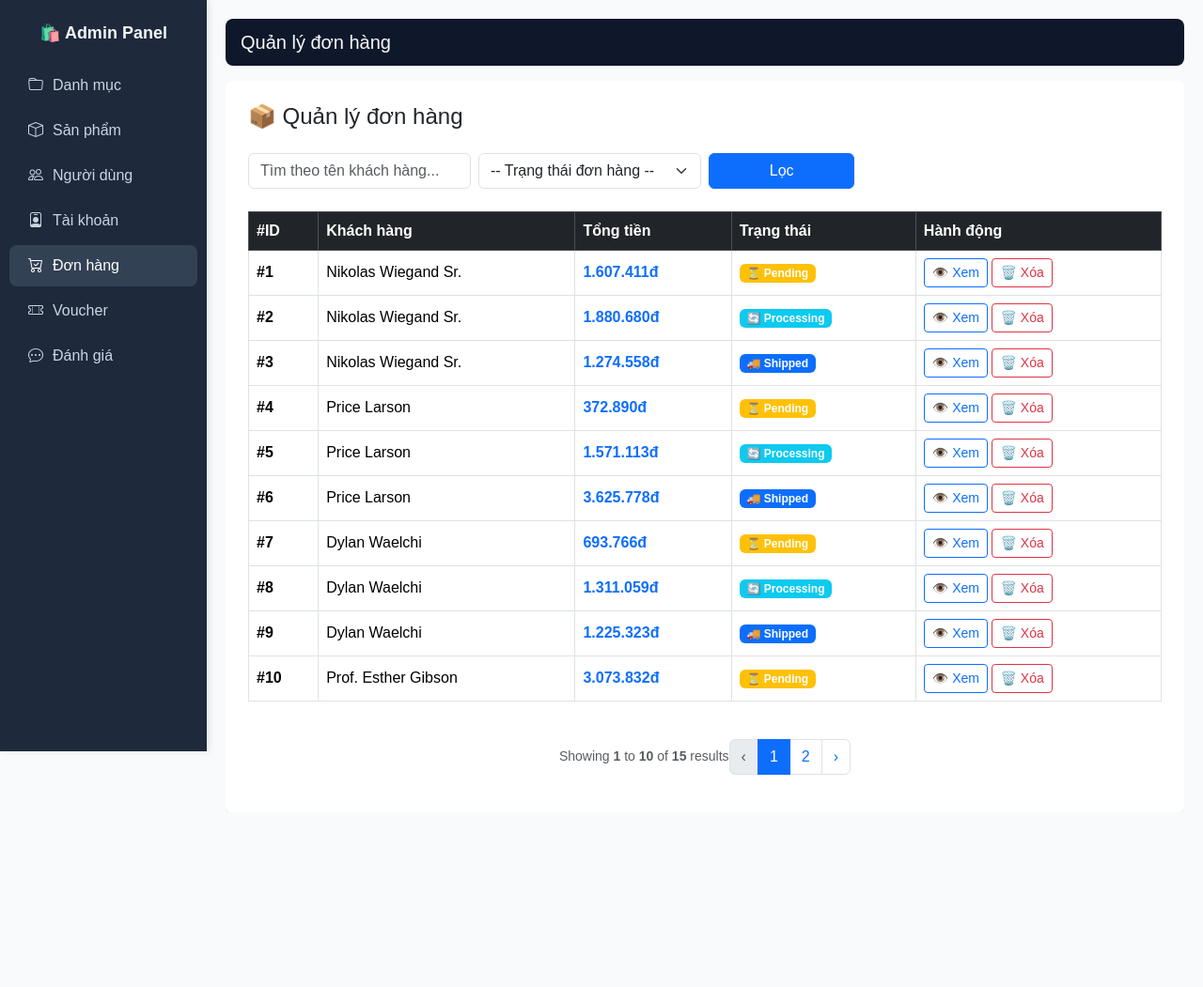
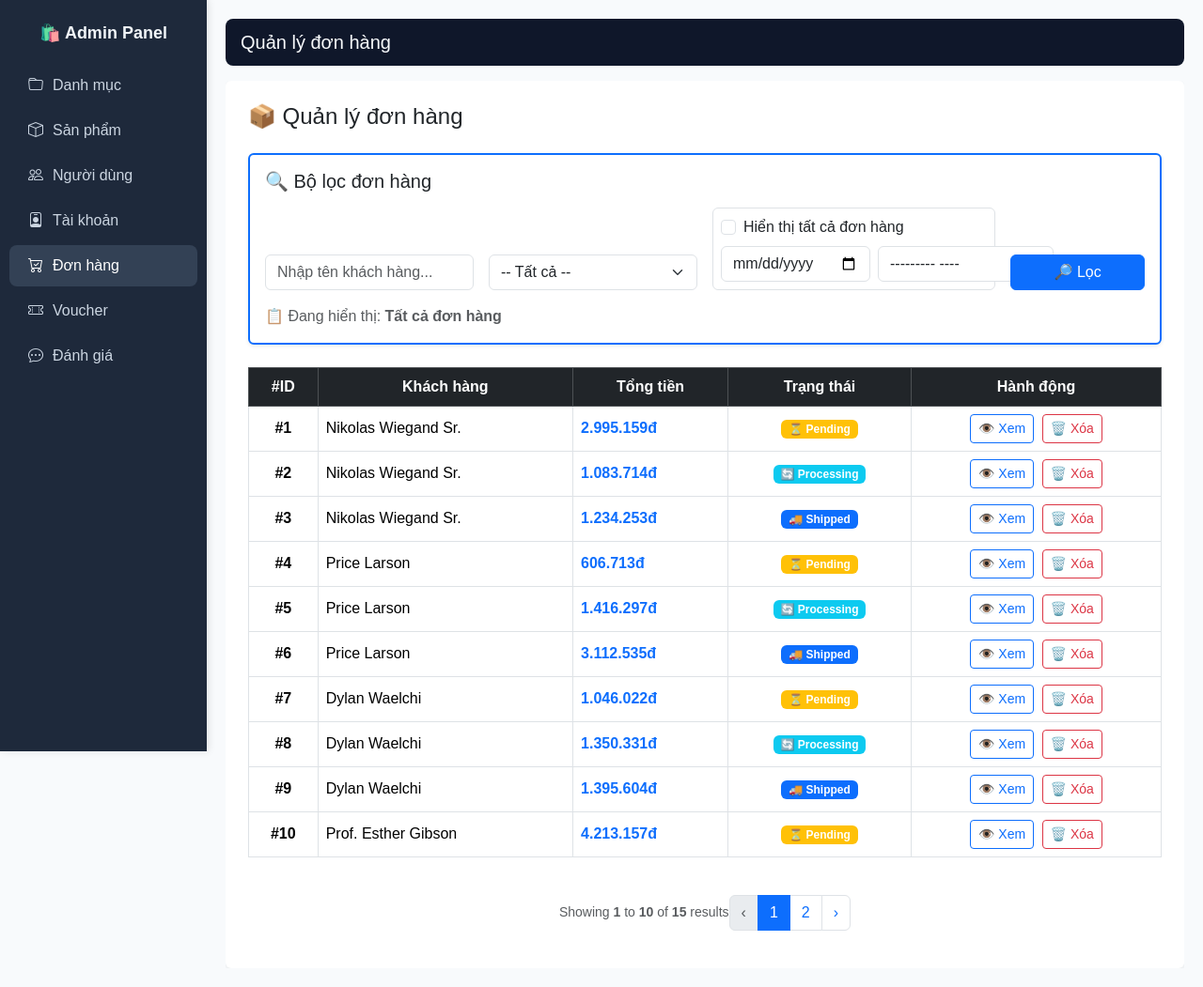
Before and after one commit to GP-Bun/DATN, a Laravel app: page /admin/orders in a window 1280 px wide. Shown: the whole page at 94% size. Before the commit the page ends 825 px from the top, so only its background shows below. Run offline with Laravel 12, Linux system fonts and the light colour scheme; data comes from the database, SQL or seed files in the repository; some libraries are stand-ins or nearby versions.

Commit message:
Update OrderController, Product model, and views

```diff
--- a/back-store/app/Http/Controllers/Admin/OrderController.php
+++ b/back-store/app/Http/Controllers/Admin/OrderController.php
@@ -23,6 +23,20 @@
         // Lọc theo trạng thái đơn hàng
         if ($request->filled('status')) {
             $query->where('order_status', $request->status);
+        }
+
+        // Lọc theo ngày cụ thể
+        if ($request->filled('day')) {
+            $query->whereDate('created_at', $request->day);
+        }
+        if ($request->filled('to_date')) {
+            $query->whereDate('created_at', '<=', $request->to_date);
+        }
+        // Lọc theo tháng/năm
+        if ($request->filled('month')) {
+            [$year, $month] = explode('-', $request->month);
+            $query->whereYear('created_at', $year)
+                ->whereMonth('created_at', $month);
         }
 
         $orders = $query->paginate(10)->appends($request->all());
--- a/back-store/app/Http/Controllers/Api/ProductController.php
+++ b/back-store/app/Http/Controllers/Api/ProductController.php
@@ -15,7 +15,7 @@
     public function index(Request $request)
     {
         $products = Product::with(['category'])
-            ->available()
+            ->visible()
             ->orderBy('created_at', 'desc')
             ->paginate(10);
 
@@ -30,6 +30,7 @@
                     return url('storage/' . $img);
                 }, $product->images);
             }
+
             return $product;
         });
 
--- a/back-store/app/Models/Product.php
+++ b/back-store/app/Models/Product.php
@@ -26,6 +26,8 @@
         'images' => 'array',
     ];
 
+
+
     public function category()
     {
         return $this->belongsTo(Category::class);
@@ -51,9 +53,27 @@
         };
     }
 
+    // ✅ Trả về boolean hết hàng
+    public function getIsOutOfStockAttribute()
+    {
+        return $this->status == 2;
+    }
+
+    // ✅ Scope: chỉ lấy sản phẩm còn hàng
     public function scopeAvailable($query)
-{
-    return $query->where('status', 1); // chỉ lấy sản phẩm còn hàng
+    {
+        return $query->where('status', 1);
+    }
+
+    // ✅ Scope: lấy tất cả sản phẩm hiển thị (còn hàng + hết hàng)
+    public function scopeVisible($query)
+    {
+        return $query->whereIn('status', [1, 2]);
+    }
+
+    // ✅ Scope: chỉ lấy sản phẩm hết hàng
+    public function scopeOutOfStock($query)
+    {
+        return $query->where('status', 2);
+    }
 }
-
-}
--- a/back-store/resources/views/admin/orders/index.blade.php
+++ b/back-store/resources/views/admin/orders/index.blade.php
@@ -12,32 +12,72 @@
     @endif
 
     {{-- Bộ lọc --}}
-    <form method="GET" class="row g-2 mb-4">
+    <div class="card mb-4 shadow-sm border border-primary border-2">
+        <div class="card-body">
+            <h5 class="card-title mb-3">🔍 Bộ lọc đơn hàng</h5>
+            <form method="GET" class="row g-3 align-items-end">
+                {{-- Tìm khách hàng --}}
                 <div class="col-md-3 position-relative">
+                    {{-- <label class="form-label">Khách hàng</label> --}}
                     <input type="text" id="searchCustomer" name="keyword" class="form-control"
-                   placeholder="Tìm theo tên khách hàng..."
-                   value="{{ request('keyword') }}">
+                           placeholder="Nhập tên khách hàng..." value="{{ request('keyword') }}">
                     <div id="searchResults" class="list-group position-absolute w-100"></div>
                 </div>
+
+                {{-- Trạng thái --}}
                 <div class="col-md-3">
+                    {{-- <label class="form-label">Trạng thái</label> --}}
                     <select name="status" class="form-select">
-                <option value="">-- Trạng thái đơn hàng --</option>
-                <option value="pending" {{ request('status') == 'pending' ? 'selected' : '' }}>Chờ xử lý</option>
-                <option value="processing" {{ request('status') == 'processing' ? 'selected' : '' }}>Đang xử lý</option>
-                <option value="shipped" {{ request('status') == 'shipped' ? 'selected' : '' }}>Đã gửi hàng</option>
-                <option value="delivered" {{ request('status') == 'delivered' ? 'selected' : '' }}>Đã giao</option>
-                <option value="cancelled" {{ request('status') == 'cancelled' ? 'selected' : '' }}>Đã hủy</option>
+                        <option value="">-- Tất cả --</option>
+                        <option value="pending" {{ request('status') == 'pending' ? 'selected' : '' }}>⏳ Chờ xử lý</option>
+                        <option value="processing" {{ request('status') == 'processing' ? 'selected' : '' }}>🔄 Đang xử lý</option>
+                        <option value="shipped" {{ request('status') == 'shipped' ? 'selected' : '' }}>🚚 Đã gửi hàng</option>
+                        <option value="delivered" {{ request('status') == 'delivered' ? 'selected' : '' }}>✅ Đã giao</option>
+                        <option value="cancelled" {{ request('status') == 'cancelled' ? 'selected' : '' }}>❌ Đã hủy</option>
                     </select>
                 </div>
+
+                {{-- Thời gian --}}
+                <div class="col-md-4">
+                    {{-- <label class="form-label">Thời gian</label> --}}
+                    <div class="border rounded p-2">
+                        <div class="form-check mb-2">
+                            <input class="form-check-input" type="checkbox" id="allOrders" name="all" value="1"
+                                   {{ request('all') ? 'checked' : '' }}>
+                            <label class="form-check-label" for="allOrders">Hiển thị tất cả đơn hàng</label>
+                        </div>
+                        <div id="timeFilters" class="d-flex gap-2">
+                            <input type="date" id="day" name="day" class="form-control" value="{{ request('day') }}">
+                            <input type="month" id="month" name="month" class="form-control" value="{{ request('month') }}">
+                        </div>
+                    </div>
+                </div>
+
+                {{-- Nút lọc --}}
                 <div class="col-md-2">
-            <button class="btn btn-primary w-100">Lọc</button>
+                    <button class="btn btn-primary w-100">🔎 Lọc</button>
                 </div>
             </form>
+
+            {{-- Trạng thái hiển thị --}}
+            <div class="mt-3 text-muted">
+                @if(request('all'))
+                    <span>📋 Đang hiển thị: <strong>Tất cả đơn hàng</strong></span>
+                @elseif(request('day'))
+                    <span>📅 Ngày: <strong>{{ \Carbon\Carbon::parse(request('day'))->format('d/m/Y') }}</strong></span>
+                @elseif(request('month'))
+                    <span>🗓️ Tháng: <strong>{{ \Carbon\Carbon::parse(request('month').'-01')->translatedFormat('F Y') }}</strong></span>
+                @else
+                    <span>📋 Đang hiển thị: <strong>Tất cả đơn hàng</strong></span>
+                @endif
+            </div>
+        </div>
+    </div>
 
     {{-- Bảng đơn hàng --}}
     <div class="table-responsive">
         <table class="table table-bordered table-hover align-middle">
-            <thead class="table-dark">
+            <thead class="table-dark text-center">
                 <tr>
                     <th>#ID</th>
                     <th>Khách hàng</th>
@@ -49,10 +89,10 @@
             <tbody>
                 @forelse($orders as $o)
                 <tr>
-                    <td><strong>#{{ $o->id }}</strong></td>
+                    <td class="text-center"><strong>#{{ $o->id }}</strong></td>
                     <td>{{ $o->user?->name ?? 'Khách ẩn' }}</td>
                     <td class="text-primary fw-bold">{{ number_format($o->final_amount, 0, ',', '.') }}đ</td>
-                    <td>
+                    <td class="text-center">
                         @php
                             $statusColors = [
                                 'pending' => 'warning',
@@ -73,20 +113,26 @@
                             {{ $statusIcons[$o->order_status] ?? '' }} {{ ucfirst($o->order_status) }}
                         </span>
                     </td>
-                    <td>
-                        <a href="{{ route('admin.orders.show', $o->id) }}" class="btn btn-sm btn-outline-primary">
+                    <td class="text-center">
+                        <a href="{{ route('admin.orders.show', $o->id) }}" class="btn btn-sm btn-outline-primary me-1" title="Xem chi tiết">
                             👁️ Xem
                         </a>
-                        <form action="{{ route('admin.orders.destroy', $o->id) }}" method="POST" class="d-inline" onsubmit="return confirm('Bạn có chắc muốn xóa đơn hàng này?');">
+                        <form action="{{ route('admin.orders.destroy', $o->id) }}" method="POST" class="d-inline"
+                              onsubmit="return confirm('Bạn có chắc muốn xóa đơn hàng này?');">
                             @csrf
                             @method('DELETE')
-                            <button class="btn btn-sm btn-outline-danger">🗑️ Xóa</button>
+                            <button class="btn btn-sm btn-outline-danger" title="Xóa đơn hàng">🗑️ Xóa</button>
                         </form>
                     </td>
                 </tr>
                 @empty
                 <tr>
-                    <td colspan="5" class="text-center text-muted">Không có đơn hàng nào.</td>
+                    <td colspan="5" class="text-center text-muted py-4">
+                        <div>
+                            <span style="font-size: 2rem;">📭</span>
+                            <p class="mt-2">Không có đơn hàng nào phù hợp với bộ lọc.</p>
+                        </div>
+                    </td>
                 </tr>
                 @endforelse
             </tbody>
@@ -99,7 +145,7 @@
     </div>
 </div>
 
-{{-- Script live search --}}
+{{-- Script live search + toggle filters --}}
 <script>
 document.getElementById('searchCustomer').addEventListener('keyup', function() {
     let keyword = this.value;
@@ -119,5 +165,23 @@
             document.getElementById('searchResults').innerHTML = html;
         });
 });
+
+const allCheckbox = document.getElementById('allOrders');
+const timeFilters = document.getElementById('timeFilters');
+const dayInput = document.getElementById('day');
+const monthInput = document.getElementById('month');
+
+function toggleTimeFilters() {
+    const isAll = allCheckbox.checked;
+    timeFilters.style.opacity = isAll ? '0.5' : '1';
+    dayInput.disabled = isAll;
+    monthInput.disabled = isAll;
+    if (isAll) {
+        dayInput.value = '';
+        monthInput.value = '';
+    }
+}
+allCheckbox.addEventListener('change', toggleTimeFilters);
+toggleTimeFilters();
 </script>
 @endsection
```
Also changed, not shown: back-store/app/Http/Controllers/Api/CartController.php (+42 -6 lines), back-store/app/Http/Controllers/Api/OrderController.php (+49 -39 lines). Lines whose indentation alone changed are shown as unchanged.
